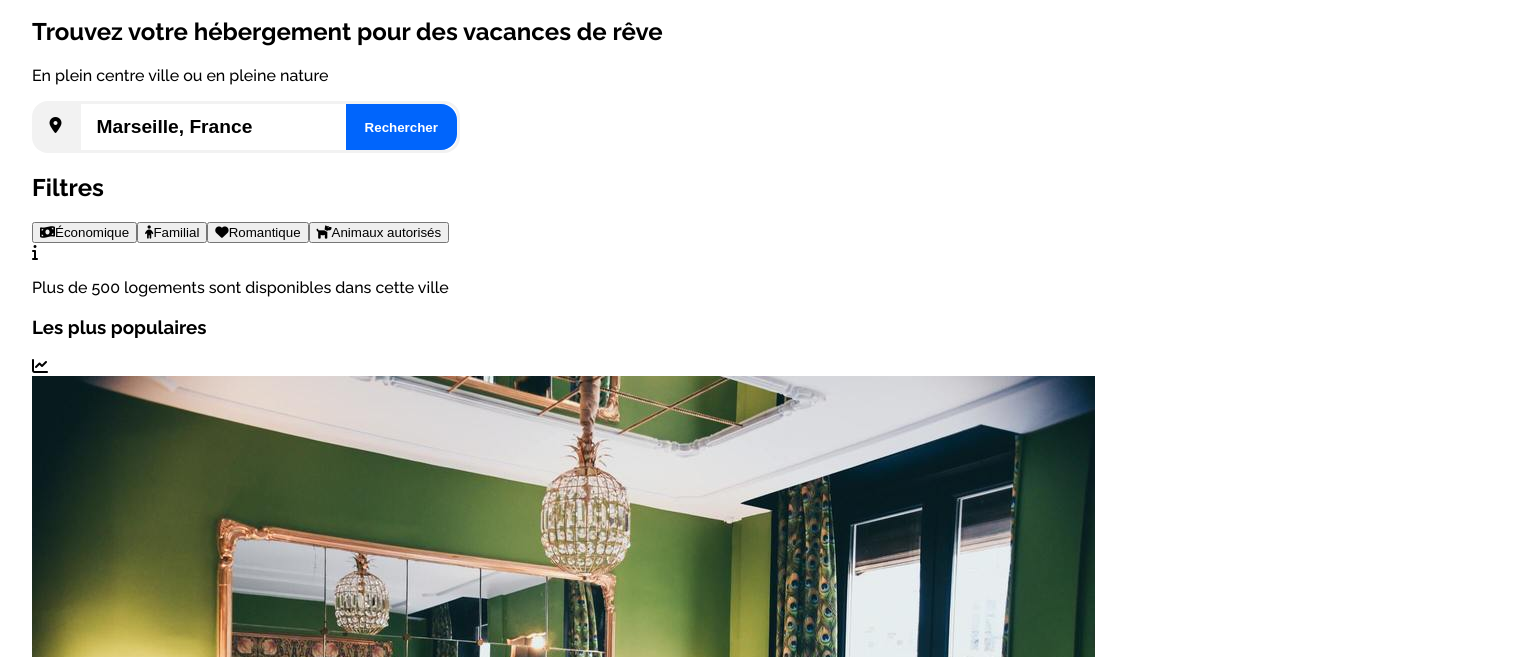
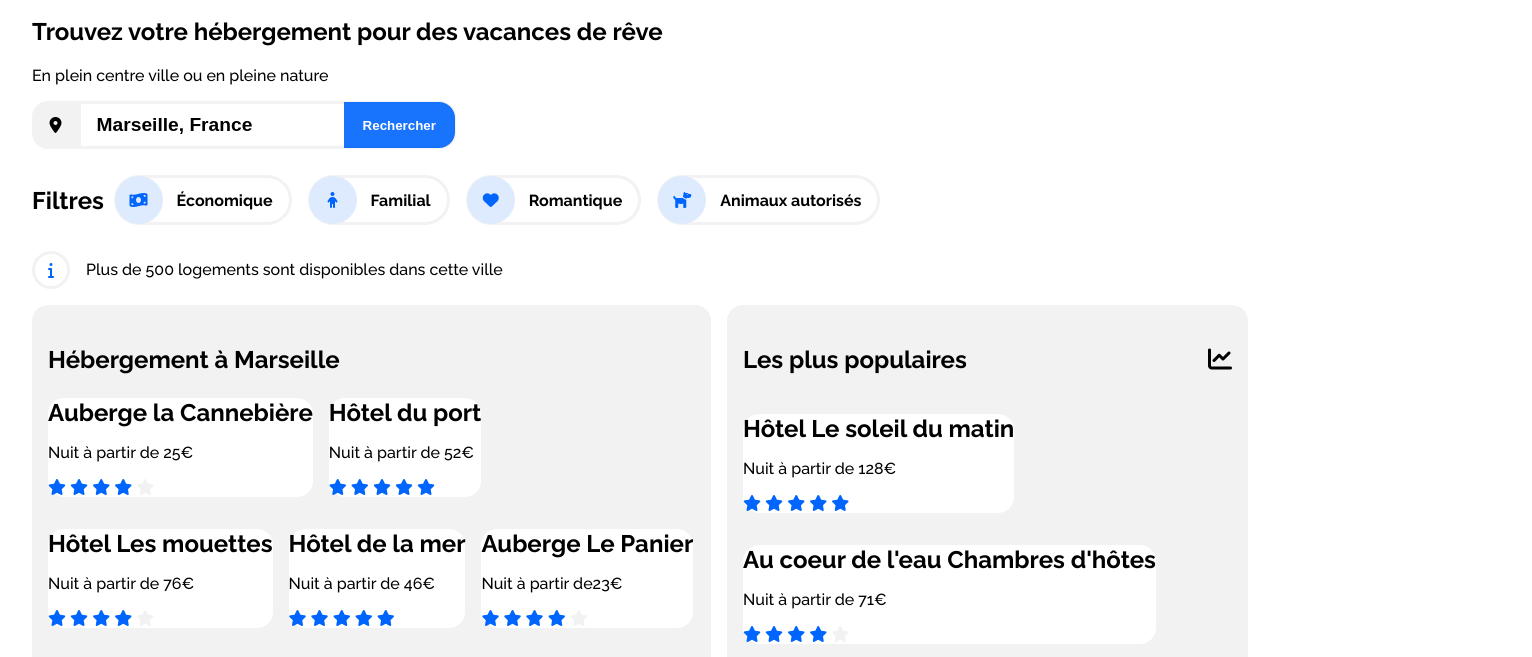
Before and after one commit to cbracquemond/CedricBracquemond_2_29092021, a plain HTML site: page index.html in a window 1280 px wide. Shown: the part 80-737 px from the top of the page, 1532 px wide, since content can reach past the window. Drawn offline with Linux system fonts and the light colour scheme.

Commit message:
CSS End filters, informations, begin cards

```diff
--- a/index.html
+++ b/index.html
@@ -4,13 +4,7 @@
         <meta charset="UTF-8">
         <meta http-equiv="X-UA-Compatible" content="IE=edge">
         <meta name="viewport" content="width=device-width, initial-scale=1.0">
-        <meta name="viewport" content="width=device-width, initial-scale=1">
-        <link rel="preconnect" href="https://fonts.googleapis.com">
-        <link rel="preconnect" href="https://fonts.gstatic.com" crossorigin>
-        <link href="https://fonts.googleapis.com/css2?family=Raleway:wght@100;200;300;400;500;600;700&display=swap" rel="stylesheet">
-        <script src="https://kit.fontawesome.com/9bf81610db.js" crossorigin="anonymous"></script>
         <title>Reservia</title>
-        <link href="style.css" rel="stylesheet" type="text/css">
     </head>
 
     <body>
@@ -47,13 +41,27 @@
                 <!--Filters-->
                 <div id="filters">
                     <h2>Filtres</h2>
-                    <button><i class="fas fa-money-bill-wave"></i><span>Économique</span></button>
-                    <button><i class="fas fa-child"></i><span>Familial</span></button>
-                    <button><i class="fas fa-heart"></i><span>Romantique</span></button>
-                    <button><i class="fas fa-dog"></i><span>Animaux autorisés</span></button>
+                    <div class="filter_button">
+                        <i class="fas fa-money-bill-wave"></i>
+                        <span>Économique</span>
                     </div>
+                    <div class="filter_button">
+                        <i class="fas fa-child"></i>
+                        <span>Familial</span>
+                    </div>
+                    <div class="filter_button">
+                        <i class="fas fa-heart"></i>
+                        <span>Romantique</span>
+                    </div>
+                    <div class="filter_button">
+                        <i class="fas fa-dog"></i>
+                        <span>Animaux autorisés</span>
+                    </div>
+                </div>
+                <div id="information">
                     <i class="fas fa-info"></i>
                     <p> Plus de 500 logements sont disponibles dans cette ville</p>
+                </div>
             </section>
 
             <!--Housing section-->
@@ -64,7 +72,7 @@
                         <h1>Les plus populaires</h1>
                         <i class="fas fa-chart-line"></i>
                     </div>
-                    <div id="offers">
+                    <div id="famous_offers">
                         <div class="cards">
                             <img src="/images/hebergements/3_medium/emile-guillemot-Bj_rcSC5XfE-unsplash.jpg" alt="Photo de chambre avec lit double et miroirs"/>
                             <h2>Hôtel Le soleil du matin</h2>
@@ -104,8 +112,9 @@
                     </div>
                 </section>
                 <!--"Hébergement à Marseille" section-->
-                <section id="marseille_box">
+                <section id="city">
                     <h1>Hébergement à Marseille</h1>
+                    <div id="housing_offers">
                         <div class="cards">
                             <img src="/images/hebergements/3_medium/marcus-loke-WQJvWU_HZFo-unsplash.jpg" alt="Photo de chambre avec lits superposés"/>
                             <h2> Auberge la Cannebière</h2>
@@ -178,8 +187,9 @@
                                 <i class="fas fa-star"></i>
                             </div>
                         </div>
+                    </div>
+                    <button>Afficher plus</button>
                 </section>
-                <button><h2>Afficher plus</h2></button>
             </section>
 
             <!--"Activités à Marseille" section-->
@@ -242,4 +252,9 @@
             </div>
         </footer>
     </body>
+    <link rel="preconnect" href="https://fonts.googleapis.com">
+        <link rel="preconnect" href="https://fonts.gstatic.com" crossorigin>
+        <link href="https://fonts.googleapis.com/css2?family=Raleway:wght@100;200;300;400;500;600;700&display=swap" rel="stylesheet">
+        <script src="https://kit.fontawesome.com/9bf81610db.js" crossorigin="anonymous"></script>
+        <link href="style.css" rel="stylesheet" type="text/css">
 </html>
--- a/style.css
+++ b/style.css
@@ -1,13 +1,44 @@
-/*Global*/
+/* variables */
+:root {
+    --blue: #0065fc;
+    --lightblue: #deebff;
+    --grey: #f2f2f2;
+}
+
+/*global*/
 body{
     font-family: 'Raleway', sans-serif;
     margin:0;
     font-weight: 500;
 }
 
+img{
+    display: none;
+}
+
 a{
     text-decoration: none;
     color: black;
+}
+
+button{
+    cursor: pointer;
+}
+
+h1{
+    font-size: 1.5rem;
+    font-weight: 800;
+}
+
+h2{
+    margin: 0px;
+}
+
+.cards{
+    background-color: #fff;
+    border-radius: 1rem;
+    margin-bottom: 1rem;
+    width: 100%;
 }
 
 /*Header*/
@@ -26,14 +57,14 @@ header #logo{
     }
 
 header #inscription{
-    color: #0065fc;
+    color: var(--blue);
     font-weight: 1000;
     padding: 2rem 1rem 1rem 1rem;
     border-top: #fff solid;
 }
 
 header #inscription:hover{
-    border-top: #0065fc solid;
+    border-top: var(--blue) solid;
 }
 
 /* "Hébergement/Activités border */
@@ -46,18 +77,220 @@ header nav{
 
 header nav a{
     padding: 0 15% 0 15%;
-    border-bottom: #f2f2f2 3px solid;
+    border-bottom: var(--grey) 3px solid;
     width: 100%;
 }
 
 header nav a:hover{
-    color: #0065fc;
-    border-bottom: #0065fc solid;
+    color: var(--blue);
+    border-bottom: var(--blue) solid;
 }
 
-/* header media */
+/* main */
+main{
+    padding: 0 2rem;
+}
+
+/*search bar*/
+#search #search_box{
+    display: flex;
+}
+
+#search #search_box #geo_marker{
+    background-color: var(--grey);
+    padding: 1rem 1rem 1rem 1.1rem;
+    border-radius: 1rem 0 0 1rem;
+}
+
+#search #search_box form{
+    display: flex;
+    border: var(--grey) solid;
+    flex-direction: row;
+    border-radius: 0rem 1rem 1rem 0rem ;
+}
+
+#search #search_box input{
+    margin: none;
+    border: none;
+    width: auto;
+    font-size: 1.2rem;
+    padding-left: 1rem;
+}
+
+#search #search_box input::placeholder{
+    color: black;
+    font-weight: bold;
+}
+
+#search #search_box input:focus{
+    outline: none;
+}
+
+#search #search_box form button{
+    color: #fff;
+    background-color: var(--blue);
+    border: var(--blue) solid;
+    opacity: 0.9;
+    margin: -2px;
+    padding: 0.8rem 1rem;
+    border-radius: 1rem;
+}
+
+#search #search_box form button:hover{
+    opacity: 1;
+}
+
+#search #search_box #button_text{
+    display: none;
+    font-weight: 700;
+}
+
+/*filter*/
+#search #filters{
+    display: flex;
+    flex-wrap: wrap;
+    align-items: center;
+    margin: 1rem 0;
+}
+
+#search #filters h2{
+    width: 100%;
+}
+
+#search #filters #filter_list{
+    display: flex;
+    flex-wrap: wrap;
+}
+
+#search #filters .filter_button{
+    display: flex;
+    width: max-content;
+    align-items: center;
+    border: solid var(--grey);
+    margin: 0.6rem 1rem 0.6rem 0;
+    border-radius: 2rem;
+    transition: all 100ms;
+}
+
+#search #filters .filter_button:hover{
+    background-color: var(--grey);
+    transform: scale(1.02);
+    cursor: pointer;
+}
+
+#search #filters .filter_button span{
+    margin: 0 1rem;
+    font-weight: 800;
+}
+
+#search #filters .fas{
+    display: flex;
+    justify-content: center;
+    align-items: center;
+    color: var(--blue);
+    background-color: var(--lightblue);
+    border-radius: 50%;
+    margin: -2px;
+    width: 3rem;
+    height: 3rem;
+}
+
+/* Information */
+#search #information{
+    display: flex;
+    align-items: center;
+    margin: 1rem 0;
+}
+
+#search #information i {
+    display: flex;
+    align-items: center;
+    justify-content: center;
+    height:  2rem;
+    width: 2rem;
+    margin-right: 1rem;
+    border: solid var(--grey);
+    border-radius: 50%;
+    color: var(--blue);
+}
+
+#search #information p{
+    margin: 0;
+}
+
+/* housing */
+#housing {
+    display: flex;
+    flex-direction: column;
+    gap: 1rem;
+}
+
+#housing #famous {
+    display: flex;
+    flex-direction: column;
+    background-color: var(--grey);
+    padding: 1rem;
+    border-radius: 1rem;
+    gap: 1rem;
+}
+
+#housing #famous #title{
+    display: flex;
+    align-items: center;
+    justify-content: space-between;
+}
+
+#housing #famous #title i{
+    font-size: 24px;
+}
+
+#housing #famous #famous_offers{
+    display: flex;
+    flex-direction: column;
+    gap: 1rem;
+}
+
+#housing #city{
+    display: flex;
+    flex-direction: column;
+    background-color: var(--grey);
+    padding: 1rem;
+    border-radius: 1rem;
+}
+
+#housing #city #housing_offers{
+    display: flex;
+    flex-direction: column;
+    gap: 1rem;
+}
+
+#housing button{
+    border: none;
+    font-weight: 600;
+    font-size: 1.4rem;
+}
+
+/*footer*/
+footer{
+    display: flex;
+    flex-direction: column;
+    background-color: var(--grey);
+    padding: 1.5rem 2rem;
+}
+
+footer ul{
+    list-style: none;
+    padding: 0rem;
+}
+
+footer li{
+    padding: 0 0 1rem 0;
+}
+
 @media (min-width: 576px){
 
+
+    /* header */
     header{
         justify-content: flex-end;
         flex-wrap: nowrap;
@@ -86,114 +319,104 @@ header nav a:hover{
     }
 
     header nav a:hover{
-        color: #0065fc;
+        color: var(--blue);
         border-bottom: none;
-        border-top: #0065fc solid;
+        border-top: var(--blue) solid;
     }
 
-}
-
-/* main */
-main{
-    padding: 0 2rem;
-}
-
-/*search bar*/
-main #search #search_box{
-    display: flex;
-}
-
-main #search #search_box #geo_marker{
-    background-color: #f2f2f2;
-    padding: 1rem 1rem 1rem 1.1rem;
-    border-radius: 1rem 0 0 1rem;
-}
-
-main #search #search_box form{
-    display: flex;
-    border: #f2f2f2 solid;
-    flex-direction: row;
-    border-radius: 0rem 1rem 1rem 0rem ;
-}
-
-main #search #search_box input{
-    margin: none;
-    border: none;
-    width: auto;
-    font-size: 1.2rem;
-    padding-left: 1rem;
-}
-
-main #search #search_box input::placeholder{
-    color: black;
-    font-weight: bold;
-}
-
-main #search #search_box input:focus{
-    outline: none;
-}
-
-main #search #search_box form button{
-    color: #fff;
-    background-color: #0065fc;
-    border: #0065fc solid;
-    margin: none;
-    padding: 0.8rem 1rem;
-    border-radius: 1rem;
-}
-main #search #search_box #button_text{
-    display: none;
-    font-weight: 700;
-}
-
-/*search bar media*/
-@media (min-width: 576px){
-    main #search #search_box #button_text{
+    /* Search bar */
+    #search #search_box #button_text{
         display: inline;
     }
-    main #search #search_box #button_icon{
+    #search #search_box #button_icon{
         display: none;
     }
-    main #search #search_box form button{
+    #search #search_box form button{
         border-radius: 0 1rem 1rem 0;
     }
 
-}
-
-/*filter*/
-main #search #filters{
-    display: flex;
-    flex-wrap: wrap;
-}
-
-main #search #filters h2{
-    width: 100%;
-}
+    /* filter */
+    #search #filters{
+        flex-direction: row;
+    }
+    #search #filters h2{
+        width: max-content;
+    }
 
 
-/*footer*/
-footer{
-    display: flex;
-    flex-direction: column;
-    background-color: #f2f2f2;
-    padding: 1.5rem 2rem;
-}
+    /* filters */
+    #search #filters{
+        flex-direction: row;
+        align-items: center;
+        flex-wrap: wrap;
+    }
 
-footer ul{
-    list-style: none;
-    padding: 0rem;
-}
+    #search #filters h2{
+        margin-right:  0.6rem;
+    }
 
-footer li{
-    padding: 0 0 1rem 0;
-}
+    #search #filters .filter_button{
+        margin: 0.6rem 1rem 0.6rem 0;
+    }
 
-/*footer media*/
-@media (min-width: 576px){
+    /* housing */
+
+    .fa-star{
+        color: var(--blue);
+    }
+
+    .four_stars i:last-child{
+        color: var(--grey);
+    }
+
+    #housing #famous{
+        flex-direction: column;
+    }
+
+    #housing #famous #famous_offers{
+        flex-direction: row;
+    }
+
+    #housing #famous .cards{
+        max-width: max-content;
+    }
+
+    #housing #city #housing_offers{
+        flex-direction: row;
+        flex-wrap: wrap;
+    }
+
+    #housing #city .cards{
+        max-width: max-content;
+    }
+
+
+    /* footer */
     footer{
         flex-direction: row;
     }
+
     footer div.footer_boxes{
         margin-right: auto;
 
     }
+
+
+}
+
+@media (min-width: 1024px){
+
+    #housing{
+        flex-direction: row;
+    }
+
+    #housing #famous{
+        order: 1;
+        flex-direction: column;
+    }
+
+    #housing #famous #famous_offers{
+        flex-wrap: wrap;
+    }
+
+}
```
Lines whose indentation alone changed are shown as unchanged.
